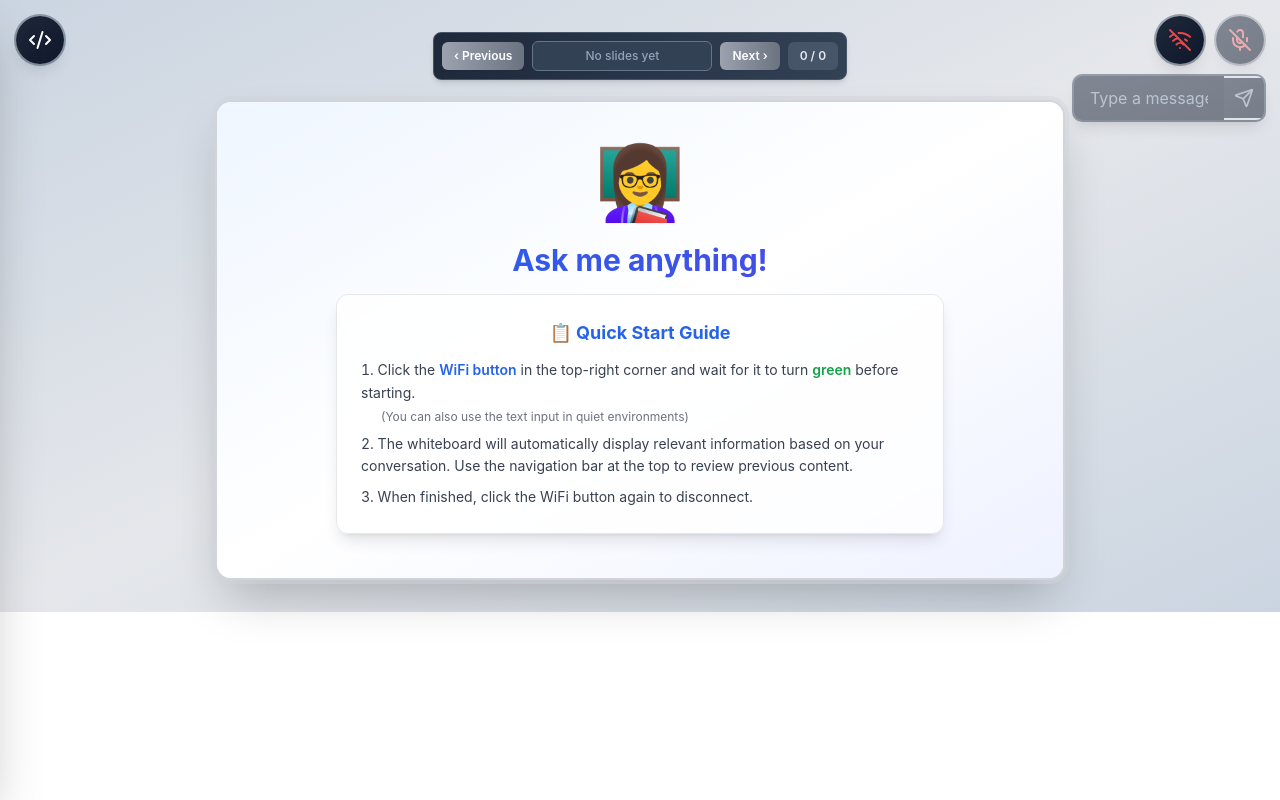
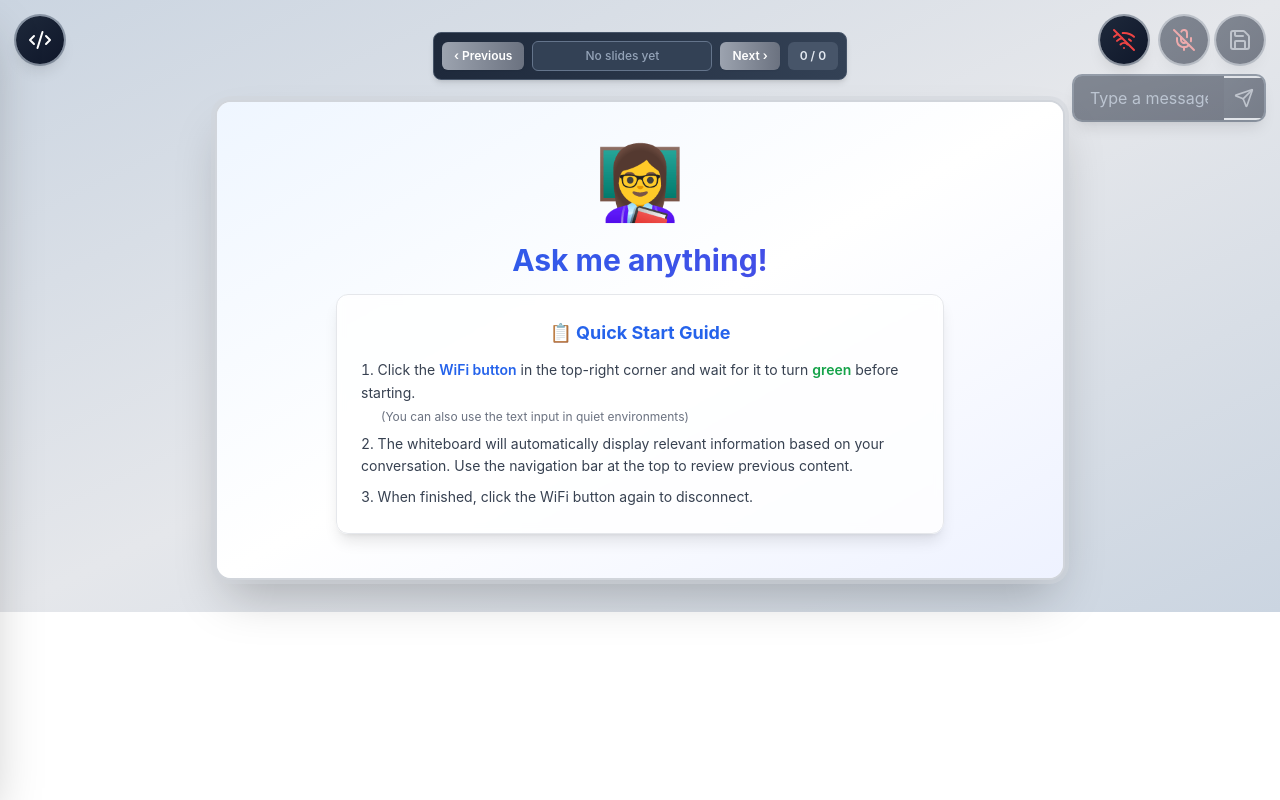
Before and after one commit to huiying1212/AItutor, a Next.js app: page / in a window 1280 px wide. Built offline with nearby package versions, Linux system fonts and the light colour scheme; what cytoscape-dagre would draw is missing.

Commit message:
voice record

```diff
--- /dev/null
+++ b/app/api/save-conversation/route.ts
@@ -0,0 +1,94 @@
+import { NextRequest, NextResponse } from "next/server";
+import fs from "fs";
+import path from "path";
+
+export async function POST(request: NextRequest) {
+  try {
+    const { logs, sessionId, timestamp } = await request.json();
+
+    if (!logs || !Array.isArray(logs)) {
+      return NextResponse.json(
+        { error: "Invalid logs data" },
+        { status: 400 }
+      );
+    }
+
+    // 创建对话记录文件夹（如果不存在）
+    const logsDir = path.join(process.cwd(), "conversation_logs");
+    if (!fs.existsSync(logsDir)) {
+      fs.mkdirSync(logsDir, { recursive: true });
+    }
+
+    // 生成文件名：使用时间戳
+    const date = new Date(timestamp || Date.now());
+    const filename = `conversation_${date.getFullYear()}${String(date.getMonth() + 1).padStart(2, '0')}${String(date.getDate()).padStart(2, '0')}_${String(date.getHours()).padStart(2, '0')}${String(date.getMinutes()).padStart(2, '0')}${String(date.getSeconds()).padStart(2, '0')}.json`;
+    const filePath = path.join(logsDir, filename);
+
+    // 准备保存的数据
+    const conversationData = {
+      sessionId: sessionId || "unknown",
+      timestamp: timestamp || Date.now(),
+      date: date.toLocaleString('zh-CN', { timeZone: 'Asia/Shanghai' }),
+      messageCount: logs.length,
+      messages: logs.map((log: any, index: number) => ({
+        index: index + 1,
+        type: log.type,
+        role: log.role,
+        content: log.content || log.transcript || log.arguments || "",
+        timestamp: log.timestamp,
+        ...log // 保留所有原始数据
+      }))
+    };
+
+    // 保存到文件
+    fs.writeFileSync(filePath, JSON.stringify(conversationData, null, 2), "utf-8");
+
+    return NextResponse.json({
+      success: true,
+      filename,
+      messageCount: logs.length,
+      path: filePath
+    });
+
+  } catch (error: any) {
+    console.error("Error saving conversation:", error);
+    return NextResponse.json(
+      { error: error.message || "Failed to save conversation" },
+      { status: 500 }
+    );
+  }
+}
+
+// GET 方法：获取所有保存的对话记录列表
+export async function GET() {
+  try {
+    const logsDir = path.join(process.cwd(), "conversation_logs");
+
+    if (!fs.existsSync(logsDir)) {
+      return NextResponse.json({ conversations: [] });
+    }
+
+    const files = fs.readdirSync(logsDir)
+      .filter(file => file.endsWith('.json'))
+      .map(file => {
+        const filePath = path.join(logsDir, file);
+        const stats = fs.statSync(filePath);
+        return {
+          filename: file,
+          size: stats.size,
+          created: stats.birthtime,
+          modified: stats.mtime
+        };
+      })
+      .sort((a, b) => b.modified.getTime() - a.modified.getTime()); // 按修改时间降序
+
+    return NextResponse.json({ conversations: files });
+
+  } catch (error: any) {
+    console.error("Error listing conversations:", error);
+    return NextResponse.json(
+      { error: error.message || "Failed to list conversations" },
+      { status: 500 }
+    );
+  }
+}
--- a/components/app.tsx
+++ b/components/app.tsx
@@ -19,6 +19,8 @@ export default function App() {
   const [isSessionActive, setIsSessionActive] = useState(false);
   const [isListening, setIsListening] = useState(false);
   const [connectionState, setConnectionState] = useState<RTCPeerConnectionState>('new');
+  const sessionId = useRef<string>(`session_${Date.now()}`);
+  const sessionStartTime = useRef<number>(Date.now());
 
   // Use refs for values that need to be accessed in audio processor callbacks
   const isListeningRef = useRef<boolean>(false);
@@ -262,6 +264,21 @@ export default function App() {
           // User's speech was transcribed
           const transcript = eventData.transcript || "";
           console.log("📝 User said:", transcript);
+
+          // Add user's voice input to logs
+          if (transcript) {
+            const userMessage = {
+              type: "message",
+              role: "user",
+              content: [{
+                type: "input_audio",
+                transcript: transcript
+              }],
+              id: `user_audio_${Date.now()}`,
+              timestamp: new Date().toISOString()
+            };
+            setLogs((prev) => [userMessage, ...prev]);
+          }
         } else if (eventType === "error") {
           // Handle error messages
           const errorDetails = eventData.error || eventData.message || eventData;
@@ -679,7 +696,30 @@ export default function App() {
   }
 
   // Stop current session, clean up peer connection and data channel
-  function stopSession() {
+  async function stopSession() {
+    // Auto-save conversation if there are messages
+    if (logs.length > 0) {
+      try {
+        const response = await fetch("/api/save-conversation", {
+          method: "POST",
+          headers: {
+            "Content-Type": "application/json",
+          },
+          body: JSON.stringify({
+            logs: logs,
+            sessionId: sessionId.current,
+            timestamp: sessionStartTime.current,
+          }),
+        });
+
+        const result = await response.json();
+        if (response.ok) {
+          console.log("Conversation auto-saved on session end:", result.filename);
+        }
+      } catch (error) {
+        console.error("Failed to auto-save conversation:", error);
+      }
+    }
 
     // Clean up WebRTC resources (OpenAI)
     if (dataChannel) {
@@ -716,6 +756,10 @@ export default function App() {
     isMicrophoneSetupRef.current = false;
     audioTransceiver.current = null;
     setConnectionState('closed');
+
+    // Reset session ID for next session
+    sessionId.current = `session_${Date.now()}`;
+    sessionStartTime.current = Date.now();
   }
 
   // Grabs a new mic track and replaces the placeholder track in the transceiver
@@ -941,6 +985,25 @@ export default function App() {
           if (output?.type === "function_call") {
             handleToolCall(output);
           }
+        } else if (event.type === "conversation.item.input_audio_transcription.completed") {
+          // User's speech was transcribed (OpenAI)
+          const transcript = event.transcript || "";
+          console.log("📝 User said (OpenAI):", transcript);
+
+          // Add user's voice input to logs
+          if (transcript) {
+            const userMessage = {
+              type: "message",
+              role: "user",
+              content: [{
+                type: "input_audio",
+                transcript: transcript
+              }],
+              id: `user_audio_${Date.now()}`,
+              timestamp: new Date().toISOString()
+            };
+            setLogs((prev) => [userMessage, ...prev]);
+          }
         }
       });
 
@@ -1020,6 +1083,42 @@ export default function App() {
     }
   };
 
+  // Save conversation to file
+  const handleSaveConversation = useCallback(async () => {
+    if (logs.length === 0) {
+      console.log("No messages to save");
+      return;
+    }
+
+    try {
+      const response = await fetch("/api/save-conversation", {
+        method: "POST",
+        headers: {
+          "Content-Type": "application/json",
+        },
+        body: JSON.stringify({
+          logs: logs,
+          sessionId: sessionId.current,
+          timestamp: sessionStartTime.current,
+        }),
+      });
+
+      const result = await response.json();
+
+      if (response.ok) {
+        console.log("Conversation saved successfully:", result);
+        // Show success notification
+        alert(`对话记录已保存！\n文件名: ${result.filename}\n消息数: ${result.messageCount}`);
+      } else {
+        console.error("Failed to save conversation:", result.error);
+        alert(`保存失败: ${result.error}`);
+      }
+    } catch (error) {
+      console.error("Error saving conversation:", error);
+      alert("保存对话记录时发生错误");
+    }
+  }, [logs]);
+
   // Send a text message to the model
   const handleSendText = useCallback((text: string) => {
     // Check if we have an active connection (either WebSocket or DataChannel)
@@ -1034,6 +1133,19 @@ export default function App() {
     }
 
     console.log("Sending text message:", text);
+
+    // Add user's text message to logs
+    const userMessage = {
+      type: "message",
+      role: "user",
+      content: [{
+        type: "input_text",
+        text: text
+      }],
+      id: `user_text_${Date.now()}`,
+      timestamp: new Date().toISOString()
+    };
+    setLogs((prev) => [userMessage, ...prev]);
 
     // Note: Don't send response.cancel before the first message
     // It causes an error if there's no ongoing response
@@ -1075,6 +1187,8 @@ export default function App() {
         handleConnectClick={handleConnectClick}
         handleMicToggleClick={handleMicToggleClick}
         handleSendText={handleSendText}
+        handleSaveConversation={handleSaveConversation}
+        hasMessages={logs.length > 0}
         isConnected={isSessionActive}
         isListening={isListening}
         connectionState={connectionState}
--- a/components/controls.tsx
+++ b/components/controls.tsx
@@ -1,5 +1,5 @@
 import React, { useState } from "react";
-import { Mic, MicOff, Wifi, WifiOff, Send } from "lucide-react";
+import { Mic, MicOff, Wifi, WifiOff, Send, Save } from "lucide-react";
 
 interface ControlsProps {
   isConnected: boolean;
@@ -8,6 +8,8 @@ interface ControlsProps {
   handleConnectClick: () => void;
   handleMicToggleClick: () => void;
   handleSendText: (text: string) => void;
+  handleSaveConversation: () => void;
+  hasMessages: boolean;
 }
 
 const Controls: React.FC<ControlsProps> = ({
@@ -17,9 +19,12 @@ const Controls: React.FC<ControlsProps> = ({
   handleConnectClick,
   handleMicToggleClick,
   handleSendText,
+  handleSaveConversation,
+  hasMessages,
 }) => {
   const [textInput, setTextInput] = useState("");
   const [isSending, setIsSending] = useState(false);
+  const [isSaving, setIsSaving] = useState(false);
 
   const handleSendClick = () => {
     if (textInput.trim() && isConnected && !isSending) {
@@ -52,6 +57,15 @@ const Controls: React.FC<ControlsProps> = ({
     return "Disconnected - Click to connect";
   };
 
+  const handleSaveClick = async () => {
+    if (!hasMessages || isSaving) return;
+    setIsSaving(true);
+    await handleSaveConversation();
+    setTimeout(() => {
+      setIsSaving(false);
+    }, 1000);
+  };
+
   return (
     <div className="absolute top-4 right-4 flex flex-col items-end z-10 space-y-3">
       <div className="flex items-center space-x-2">
@@ -74,6 +88,15 @@ const Controls: React.FC<ControlsProps> = ({
           ) : (
             <MicOff className="h-6 w-6 text-red-400" />
           )}
+        </div>
+        <div
+          className={`flex bg-gradient-to-br from-slate-800 to-slate-900 p-3 items-center rounded-full transition-all duration-200 shadow-lg ring-2 ring-slate-600/50 ${
+            hasMessages && !isSaving ? "cursor-pointer hover:from-slate-700 hover:to-slate-800 hover:shadow-xl transform hover:scale-105" : "cursor-not-allowed opacity-50"
+          }`}
+          onClick={handleSaveClick}
+          title={hasMessages ? (isSaving ? "Saving..." : "Save conversation history") : "No messages to save"}
+        >
+          <Save className={`h-6 w-6 ${hasMessages ? "text-blue-400" : "text-gray-400"} ${isSaving ? "animate-pulse" : ""}`} />
         </div>
       </div>
       <div className="flex items-center shadow-lg rounded-lg overflow-hidden ring-2 ring-slate-600/50">
```
Also changed, not shown: 1 other file (tests, documents, lock files or other folders).
